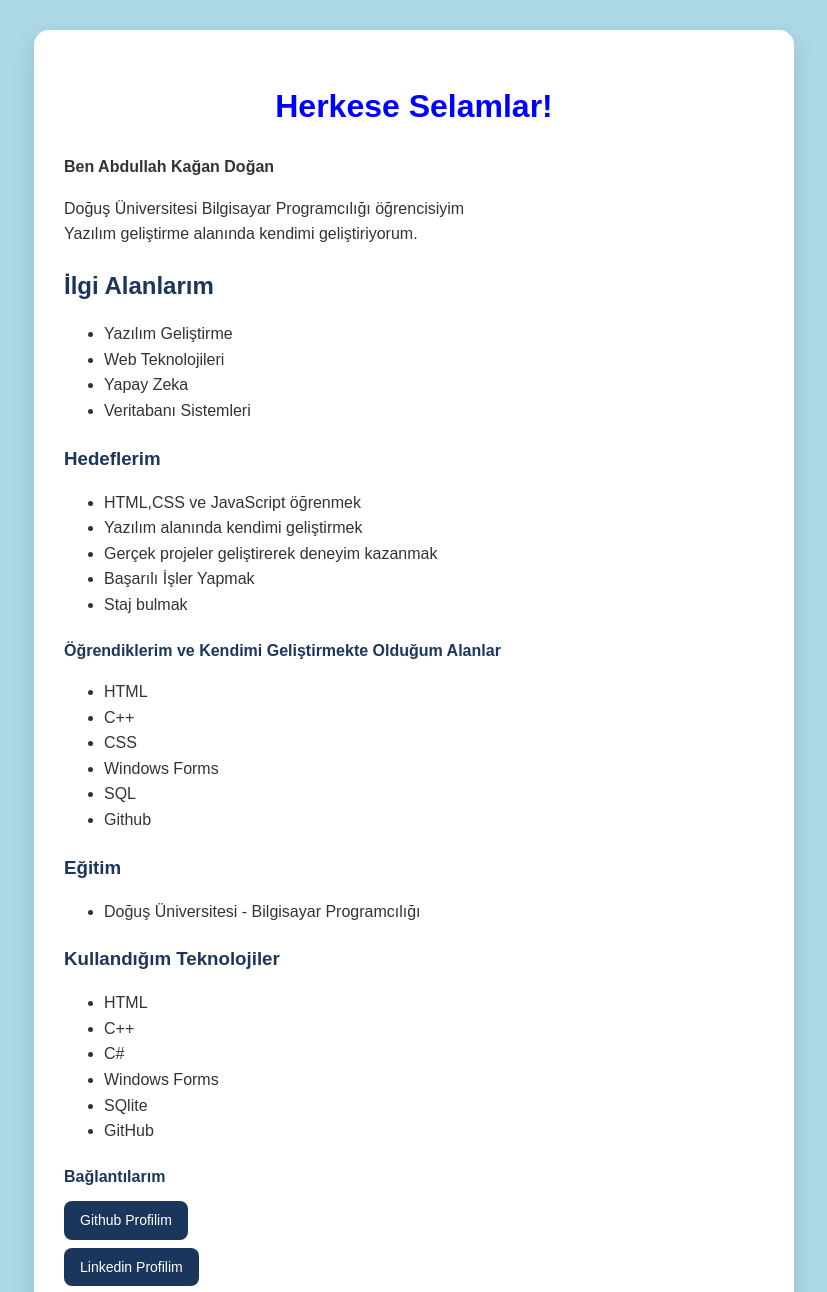
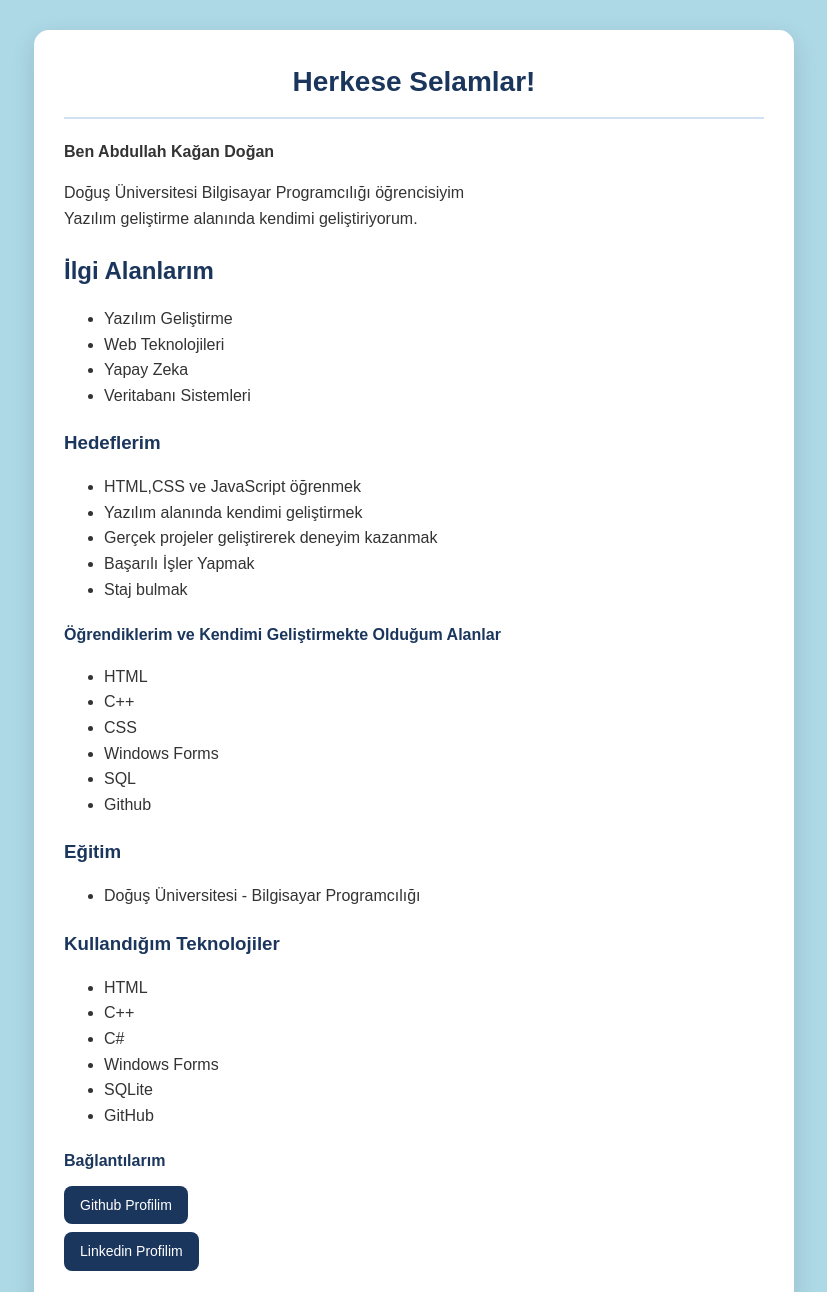
Before and after one commit to akdogann00/html-practice, a plain HTML site: page index.html in a window 1280 px wide. Shown: the top 1292 px of the page, without its empty margins (226-1053 px from the left). Drawn offline with Linux system fonts and the light colour scheme.

Commit message:
Update styles and correct SQLite spelling in index.html

```diff
--- a/index.html
+++ b/index.html
@@ -22,8 +22,13 @@
  }
 
     h1 {
-      color: blue;
+      color: #1b365d;
+      font-size: 28px;
+      margin-top: 0;
       text-align: center;
+      margin-bottom: 20px;
+      padding-bottom: 12px;
+      border-bottom: 2px solid #d0e2f2;
     }
 
     h2, h3, h4, h5 {
@@ -103,7 +108,7 @@
     <li>C++</li>
     <li>C#</li>
     <li>Windows Forms</li>
-    <li>SQlite</li>
+    <li>SQLite</li>
     <li>GitHub</li>
   </ul>
 
```
